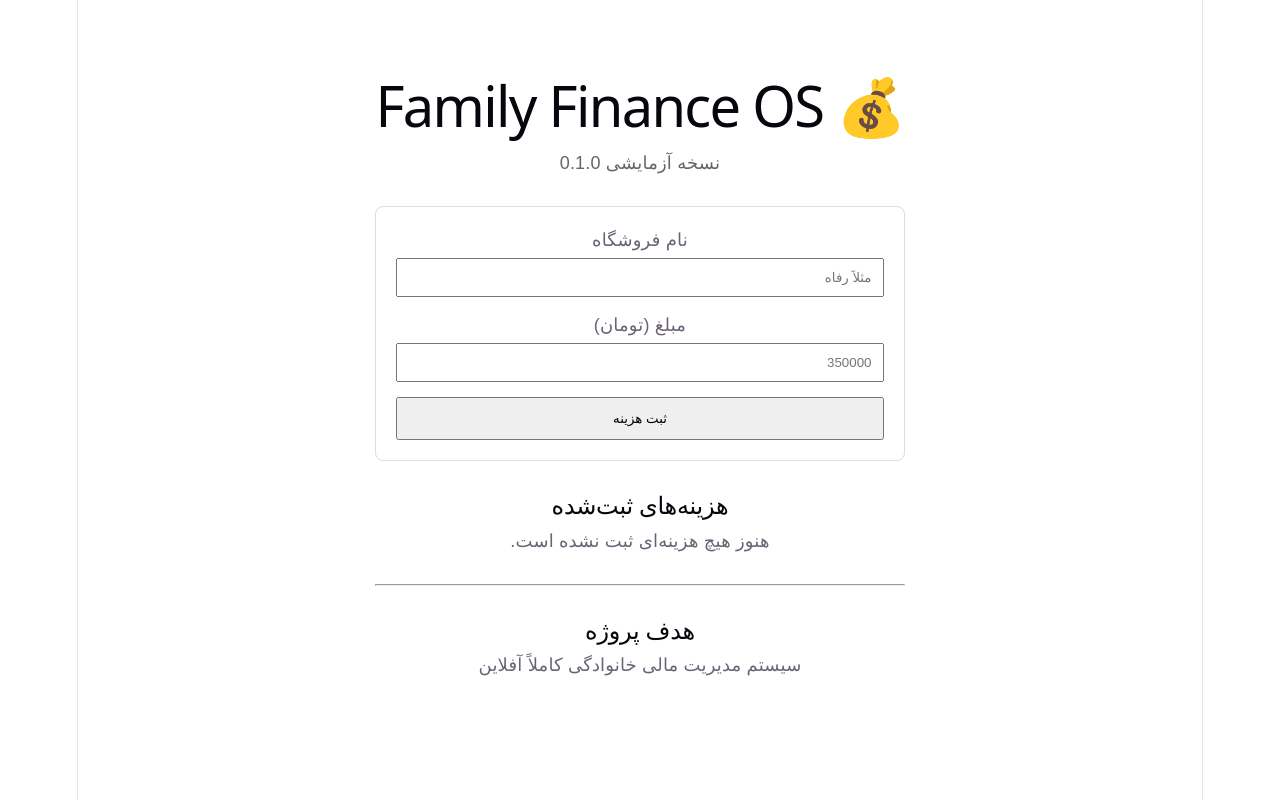
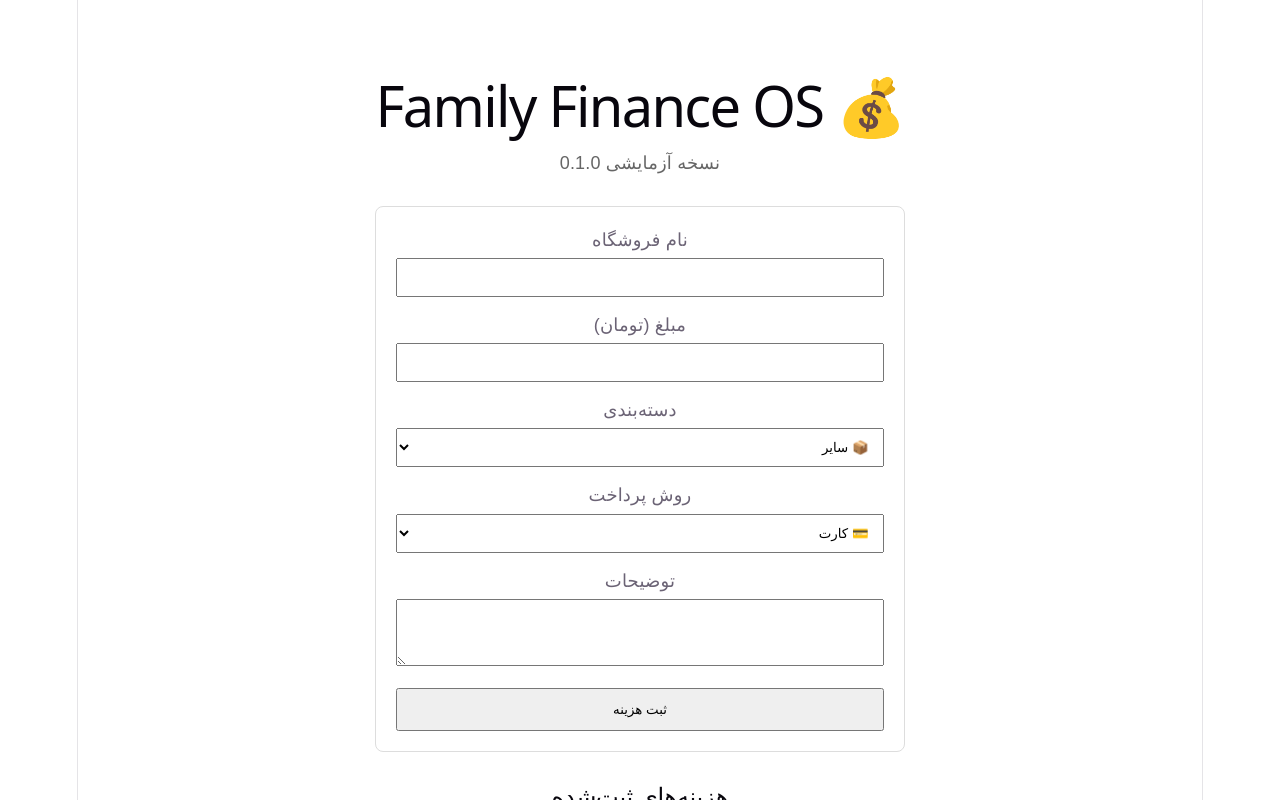
Before and after one commit to msm353/Family-Finance-OS, a React (Vite) app: page / in a window 1280 px wide. Shown: the top 800 px of the page. Built offline with nearby package versions, Linux system fonts and the light colour scheme.

Commit message:
Add categories and payment methods to expense form

```diff
--- a/src/components/ExpenseForm.tsx
+++ b/src/components/ExpenseForm.tsx
@@ -1,5 +1,8 @@
 import { useState } from "react";
+
 import { addExpense } from "../services/expenseService";
+import { categories } from "../constants/categories";
+import { paymentMethods } from "../constants/paymentMethods";
 
 type ExpenseFormProps = {
   onExpenseAdded: () => void;
@@ -10,6 +13,11 @@ export default function ExpenseForm({
 }: ExpenseFormProps) {
   const [storeName, setStoreName] = useState("");
   const [amount, setAmount] = useState("");
+  const [category, setCategory] = useState(categories[0]);
+  const [paymentMethod, setPaymentMethod] = useState(
+    paymentMethods[0]
+  );
+  const [description, setDescription] = useState("");
 
   async function handleSubmit() {
     if (!storeName.trim()) {
@@ -23,7 +31,7 @@ export default function ExpenseForm({
     }
 
     const ok = window.confirm(
-      `آیا این هزینه ثبت شود؟
+      `ثبت هزینه؟
 
 فروشگاه: ${storeName}
 
@@ -35,9 +43,9 @@ export default function ExpenseForm({
     await addExpense({
       storeName,
       amount: Number(amount),
-      category: "سایر",
-      paymentMethod: "کارت",
-      description: "",
+      category,
+      paymentMethod,
+      description,
       date: new Date().toLocaleDateString("fa-IR"),
       createdAt: new Date().toISOString(),
       confirmed: true,
@@ -45,10 +53,13 @@ export default function ExpenseForm({
 
     onExpenseAdded();
 
-    alert("✅ هزینه با موفقیت ذخیره شد.");
+    alert("✅ هزینه ثبت شد.");
 
     setStoreName("");
     setAmount("");
+    setCategory(categories[0]);
+    setPaymentMethod(paymentMethods[0]);
+    setDescription("");
   }
 
   return (
@@ -67,7 +78,6 @@ export default function ExpenseForm({
           type="text"
           value={storeName}
           onChange={(e) => setStoreName(e.target.value)}
-          placeholder="مثلاً رفاه"
           style={{
             width: "100%",
             padding: "10px",
@@ -84,7 +94,62 @@ export default function ExpenseForm({
           type="number"
           value={amount}
           onChange={(e) => setAmount(e.target.value)}
-          placeholder="350000"
+          style={{
+            width: "100%",
+            padding: "10px",
+            marginTop: "5px",
+            boxSizing: "border-box",
+          }}
+        />
+      </div>
+
+      <div style={{ marginBottom: "15px" }}>
+        <label>دسته‌بندی</label>
+
+        <select
+          value={category}
+          onChange={(e) => setCategory(e.target.value)}
+          style={{
+            width: "100%",
+            padding: "10px",
+            marginTop: "5px",
+          }}
+        >
+          {categories.map((item) => (
+            <option key={item} value={item}>
+              {item}
+            </option>
+          ))}
+        </select>
+      </div>
+
+      <div style={{ marginBottom: "15px" }}>
+        <label>روش پرداخت</label>
+
+        <select
+          value={paymentMethod}
+          onChange={(e) => setPaymentMethod(e.target.value)}
+          style={{
+            width: "100%",
+            padding: "10px",
+            marginTop: "5px",
+          }}
+        >
+          {paymentMethods.map((item) => (
+            <option key={item} value={item}>
+              {item}
+            </option>
+          ))}
+        </select>
+      </div>
+
+      <div style={{ marginBottom: "15px" }}>
+        <label>توضیحات</label>
+
+        <textarea
+          value={description}
+          onChange={(e) => setDescription(e.target.value)}
+          rows={3}
           style={{
             width: "100%",
             padding: "10px",
--- /dev/null
+++ b/src/constants/categories.ts
@@ -0,0 +1,12 @@
+export const categories: string[] = [
+  "📦 سایر",
+  "🛒 خرید",
+  "🍔 خوراک",
+  "🚗 حمل‌ونقل",
+  "🏠 خانه",
+  "💊 درمان",
+  "🎓 آموزش",
+  "🎁 هدیه",
+  "📱 اینترنت",
+  "💡 قبوض",
+];
--- /dev/null
+++ b/src/constants/paymentMethods.ts
@@ -0,0 +1,6 @@
+export const paymentMethods: string[] = [
+  "💳 کارت",
+  "💵 نقد",
+  "🏦 انتقال",
+  "📱 کیف پول",
+];
--- a/src/services/expenseService.ts
+++ b/src/services/expenseService.ts
@@ -4,6 +4,15 @@ import type { Expense } from "../models/Expense";
 export async function addExpense(expense: Expense) {
   try {
     return await db.expenses.add(expense);
+  } catch (error) {
+    console.error(error);
+    throw error;
+  }
+}
+
+export async function updateExpense(expense: Expense) {
+  try {
+    return await db.expenses.put(expense);
   } catch (error) {
     console.error(error);
     throw error;
```
